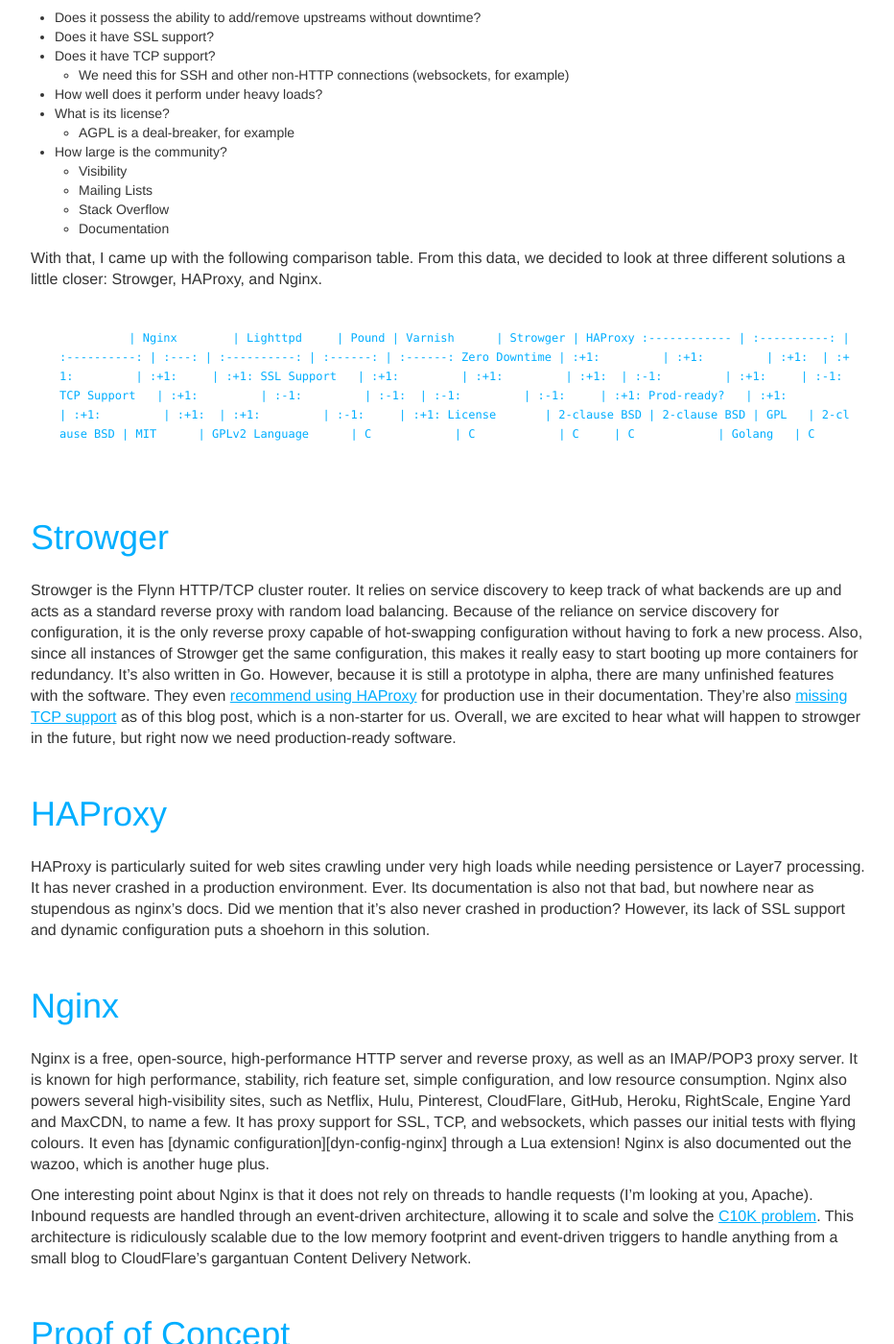
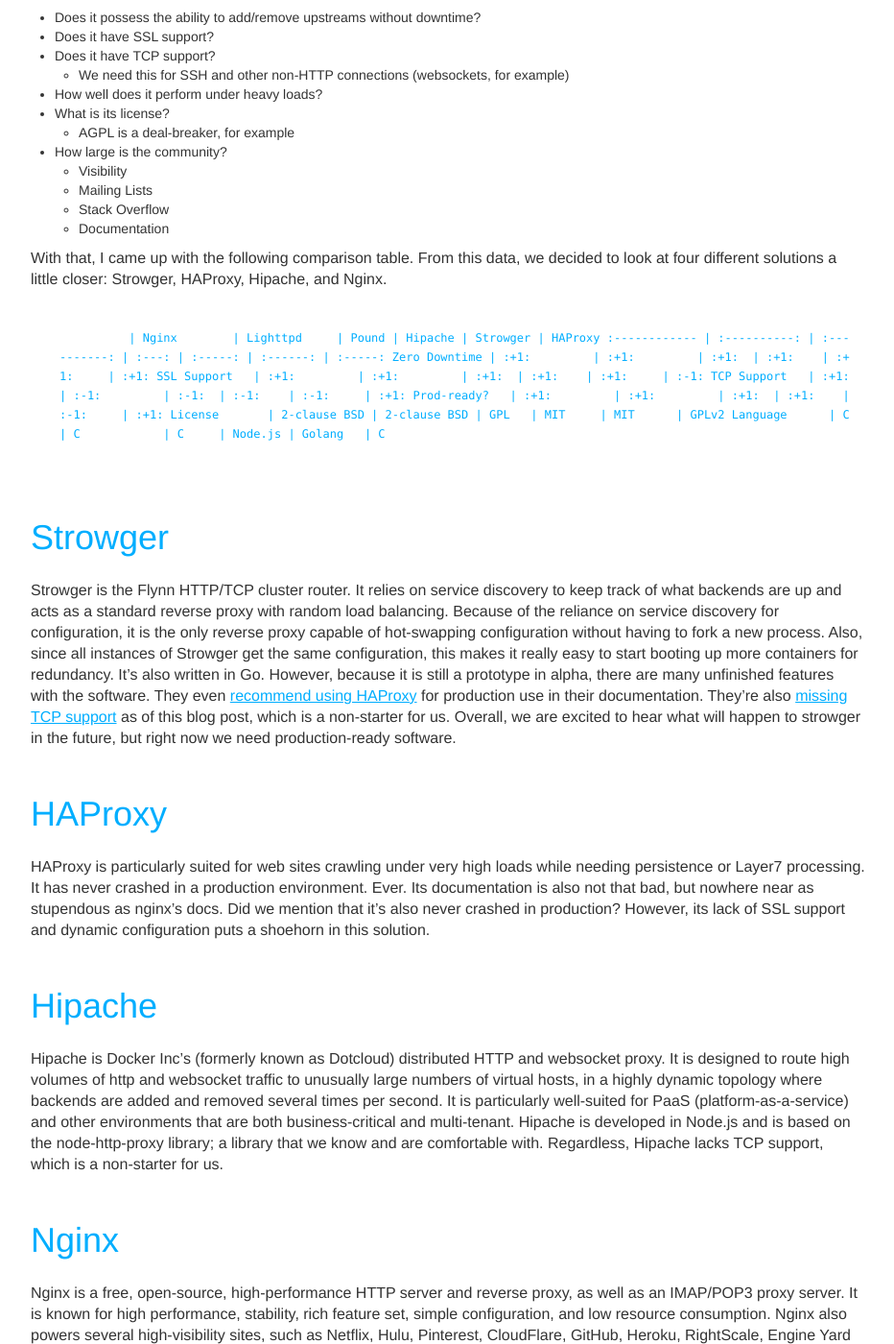
Before and after one commit to stefanfoulis/deis.io, a Jekyll site: the page built from _posts/2014-03-17-reverse-proxy-showdown.md, in a window 1280 px wide and 1400 px high, scrolled down 966 px. Shown: the whole window at 96% size, without its empty margins (323-1255 px from the left). Built offline with Jekyll 4.4.1, drawn with Linux system fonts in a browser that asks for light colours; nearby versions of some CDN libraries; library files that are not in the unit come from our copies; Markdown is read by kramdown in place of the engine named in the settings.

Commit message:
remove Varnish, add Hipache

```diff
--- a/_posts/2014-03-17-reverse-proxy-showdown.md
+++ b/_posts/2014-03-17-reverse-proxy-showdown.md
@@ -49,16 +49,16 @@
   * Documentation
 
 With that, I came up with the following comparison table. From this data, we decided to
-look at three different solutions a little closer: Strowger, HAProxy, and Nginx.
+look at four different solutions a little closer: Strowger, HAProxy, Hipache, and Nginx.
 
-              | Nginx        | Lighttpd     | Pound | Varnish      | Strowger | HAProxy
-:------------ | :----------: | :----------: | :---: | :----------: | :------: | :------:
-Zero Downtime | :+1:         | :+1:         | :+1:  | :+1:         | :+1:     | :+1:
-SSL Support   | :+1:         | :+1:         | :+1:  | :-1:         | :+1:     | :-1:
-TCP Support   | :+1:         | :-1:         | :-1:  | :-1:         | :-1:     | :+1:
-Prod-ready?   | :+1:         | :+1:         | :+1:  | :+1:         | :-1:     | :+1:
-License       | 2-clause BSD | 2-clause BSD | GPL   | 2-clause BSD | MIT      | GPLv2
-Language      | C            | C            | C     | C            | Golang   | C
+              | Nginx        | Lighttpd     | Pound | Hipache | Strowger | HAProxy
+:------------ | :----------: | :----------: | :---: | :-----: | :------: | :-----:
+Zero Downtime | :+1:         | :+1:         | :+1:  | :+1:    | :+1:     | :+1:
+SSL Support   | :+1:         | :+1:         | :+1:  | :+1:    | :+1:     | :-1:
+TCP Support   | :+1:         | :-1:         | :-1:  | :-1:    | :-1:     | :+1:
+Prod-ready?   | :+1:         | :+1:         | :+1:  | :+1:    | :-1:     | :+1:
+License       | 2-clause BSD | 2-clause BSD | GPL   | MIT     | MIT      | GPLv2
+Language      | C            | C            | C     | Node.js | Golang   | C
 
 ## Strowger
 
@@ -83,6 +83,17 @@
 Its documentation is also not that bad, but nowhere near as stupendous as nginx's docs.
 Did we mention that it's also never crashed in production? However, its lack of SSL
 support and dynamic configuration puts a shoehorn in this solution.
+
+## Hipache
+
+Hipache is Docker Inc's (formerly known as Dotcloud) distributed HTTP and websocket proxy.
+It is designed to route high volumes of http and websocket traffic to unusually large
+numbers of virtual hosts, in a highly dynamic topology where backends are added and
+removed several times per second. It is particularly well-suited for PaaS
+(platform-as-a-service) and other environments that are both business-critical and
+multi-tenant. Hipache is developed in Node.js and is based on the node-http-proxy library;
+a library that we know and are comfortable with. Regardless, Hipache lacks TCP support,
+which is a non-starter for us.
 
 ## Nginx
 
```
